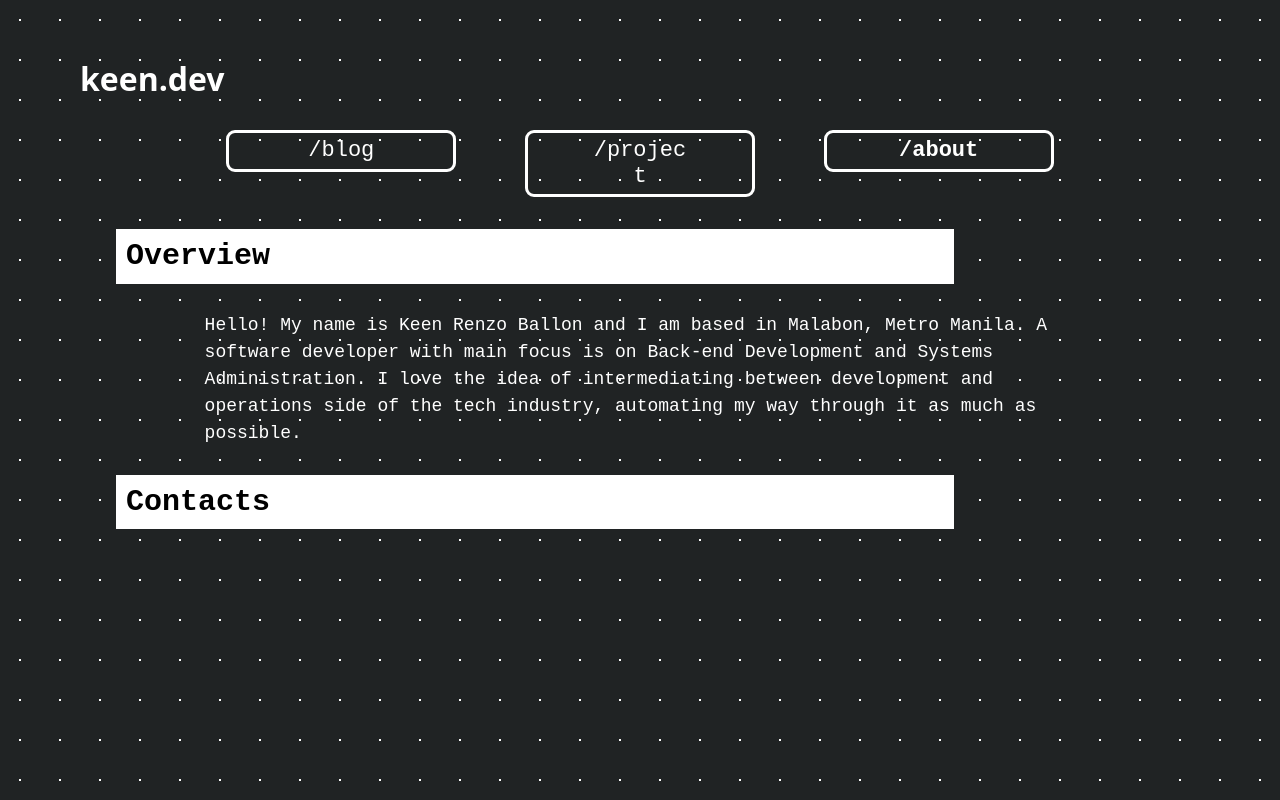
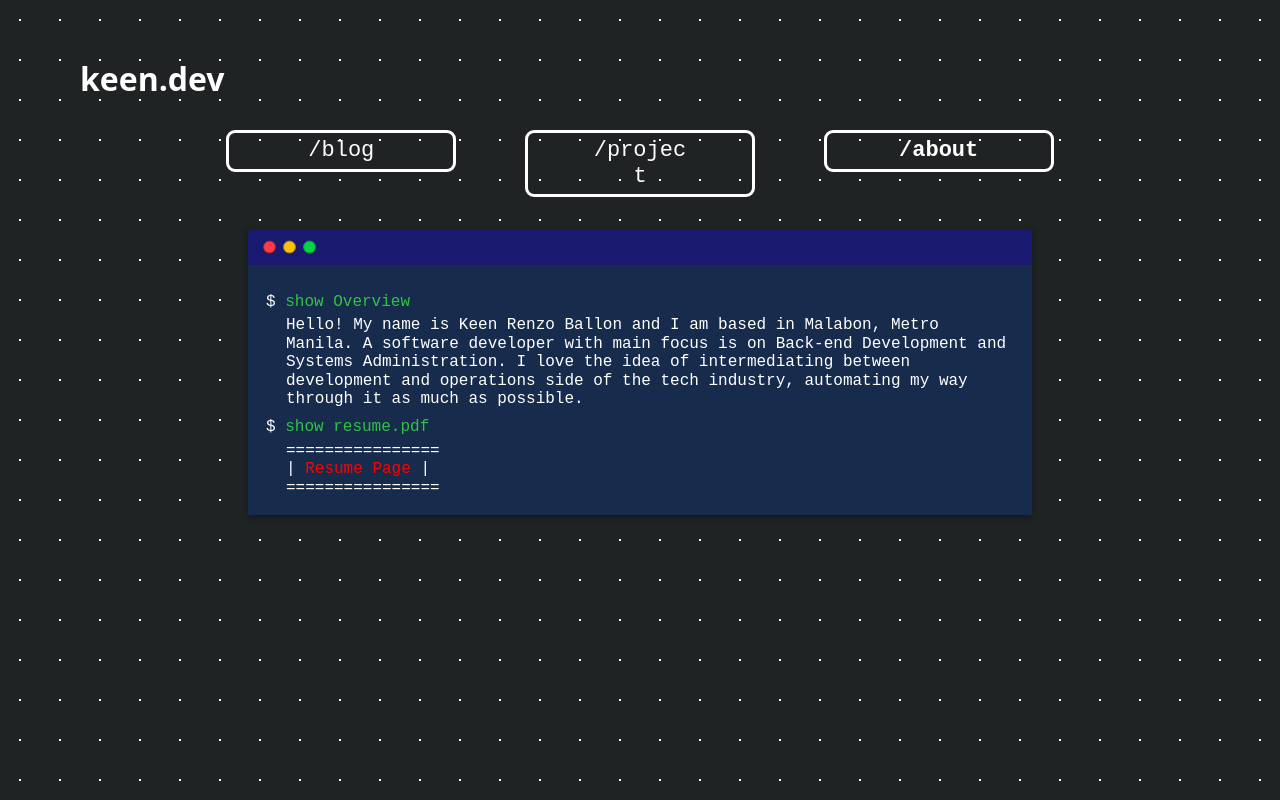
Before and after one commit to keenowh/keen.dev-blog, a Gatsby site: page /about in a window 1280 px wide. Built offline with nearby package versions, Linux system fonts and the light colour scheme; Gatsby itself is replaced by a stand-in of ours.

Commit message:
major updates

```diff
--- a/src/pages/about.js
+++ b/src/pages/about.js
@@ -3,43 +3,107 @@ import Layout from "../components/layout"
 
 import styled from "styled-components"
 
-const AboutSection = styled.div`
-   font-size: 1.8rem;
-   color: white;
-   padding: 0 2em;
+const WindowContainer = styled.div`
+   width: 70%;
+   margin: 2rem auto;
+   box-shadow: 0 0.25rem 0.5rem #12181e;
+   border-radius: 0 0 0.1rem 0.1rem;
 `
 
-const AboutTitle = styled.div`
-   width: 80%;
-   font-size: 3rem;
-   background: white;
-   color: black;
-   padding: 1rem;
-   font-weight: 900;
+const WindowBar = styled.div`
+   border-radius: 0.5rem 0.5rem 0 0;
+   background: midnightblue;
+   height: 36px;
+   position: relative;
 `
 
-const AboutBody = styled.div`
-   width: 85%;
-   margin: 0 auto;
+const WindowBody = styled.div`
+   background: #172b4d;
+   padding: 18px;
+`
+
+const WindowPre = styled.pre`
+   display: block;
+   font-family: monospace;
    color: white;
-   padding: 1rem;
+   margin: 1rem 0 0.5rem;
+`
+
+const WindowBtnCls = styled.div`
+   height: 13px;
+   width: 13px;
+   border-radius: 50%;
+   border: 1px solid #000;
+   position: absolute;
+   top: 50%;
+   transform: translateY(-50%);
+   left: 15px;
+   background-color: #ff3b47;
+   border-color: #9d252b;
+   display: inline-block;
+`
+
+const WindowBtnMnm = styled.div`
+   height: 13px;
+   width: 13px;
+   border-radius: 50%;
+   border: 1px solid #000;
+   position: absolute;
+   top: 50%;
+   transform: translateY(-50%);
+   left: 35px;
+   background-color: #ffc100;
+   border-color: #9d802c;
+   display: inline-block;
+`
+const WindowBtnMax = styled.div`
+   height: 13px;
+   width: 13px;
+   border-radius: 50%;
+   border: 1px solid #000;
+   position: absolute;
+   top: 50%;
+   transform: translateY(-50%);
+   left: 55px;
+   background-color: #00d742;
+   border-color: #049931;
+   display: inline-block;
+`
+
+const WindowCommand = styled.span`
+   color: #32c146;
 `
 
 const About = () => (
    <Layout>
-      <AboutSection>
-         <AboutTitle>Overview</AboutTitle>
-         <AboutBody>
-            <p>
+      <WindowContainer>
+         <WindowBar>
+            <WindowBtnCls></WindowBtnCls>
+            <WindowBtnMnm></WindowBtnMnm>
+            <WindowBtnMax></WindowBtnMax>
+         </WindowBar>
+         <WindowBody>
+            <WindowPre>
+               $ <WindowCommand>show Overview</WindowCommand>
+            </WindowPre>
+            <div style={{ color: "white", marginLeft: "2rem" }}>
                Hello! My name is Keen Renzo Ballon and I am based in Malabon,
                Metro Manila. A software developer with main focus is on Back-end
                Development and Systems Administration. I love the idea of
                intermediating between development and operations side of the
                tech industry, automating my way through it as much as possible.
-            </p>
-         </AboutBody>
-         <AboutTitle>Contacts</AboutTitle>
-      </AboutSection>
+            </div>
+            <WindowPre>
+               $ <WindowCommand>show resume.pdf</WindowCommand>
+            </WindowPre>
+            <div style={{ color: "white", marginLeft: "2rem" }}>
+               ================
+               <br />| <a href="resume.pdf">Resume Page</a> |
+               <br />
+               ================
+            </div>
+         </WindowBody>
+      </WindowContainer>
    </Layout>
 )
 
```
